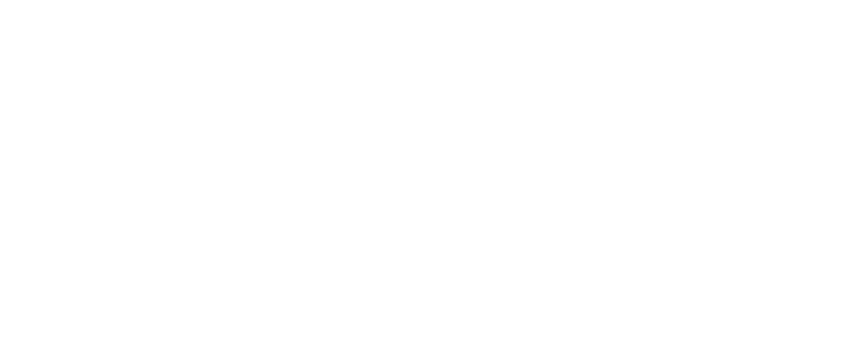
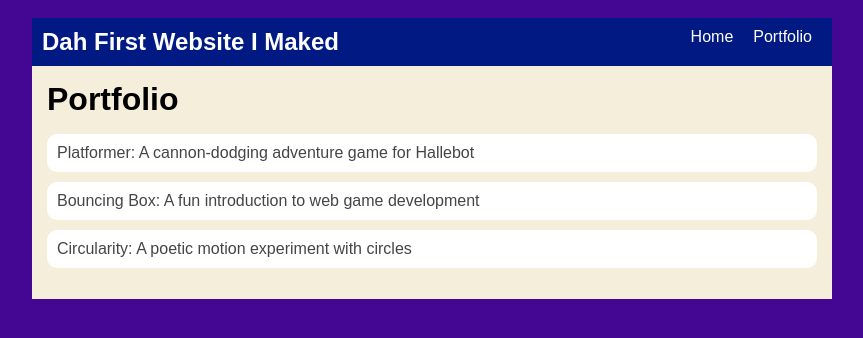
Before and after one commit to DragonBornR34/DragonBornR34.github.io, a plain HTML site: page portfolio.html in a window 1280 px wide. Shown: the whole page, without its empty margins (208-1071 px from the left). Drawn offline with Linux system fonts and the light colour scheme.

Commit message:
add portfolio page to website

```diff
--- a/portfolio.html
+++ b/portfolio.html
@@ -0,0 +1,41 @@
+<!DOCTYPE html>
+<html>
+  <head>
+    <title>Dah First Website I maked</title>
+    <link rel="stylesheet" href="style.css" />
+  </head>
+
+  <body>
+    <!--- All Content Goes Here -->
+    <div id="all-contents">
+      <nav>
+        <h1>Dah First Website I Maked</h1>
+        <ul id="nav-ul">
+          <li class="nav-li">
+            <a href="index.html">Home</a>
+          </li>
+          <li class="nav-li">
+            <a href="portfolio.html">Portfolio</a>
+          </li>
+        </ul>
+      </nav>
+
+      <main>
+        <div class="content">
+          <h1>Portfolio</h1>
+          <ul id="portfolio">
+            <li>
+              <a href="fsd-projects/platformer/">Platformer: A cannon-dodging adventure game for Hallebot</a>
+            </li>
+            <li>
+              <a href="fsd-projects/bouncing-box/">Bouncing Box: A fun introduction to web game development</a>
+            </li>
+            <li>
+              <a href="fsd-projects/circularity/">Circularity: A poetic motion experiment with circles</a>
+            </li>
+          </ul>
+        </div>
+      </main>
+    </div>
+  </body>
+</html>
--- a/style.css
+++ b/style.css
@@ -68,3 +68,28 @@ main {
 h2, h3 {
     margin: 0px;
 }
+/* Portfolio Styles */
+.content h1 {
+    color: black;
+}
+
+#portfolio {
+list-style-type: none;
+padding-left: 0;
+}
+
+#portfolio li {
+    background: #fff;
+    padding: 10px;
+    border-radius: 10px;
+    margin-bottom: 10px;
+}
+
+#portfolio li :hover {
+background: #eee;
+}
+
+#portfolio a {
+text-decoration: none;
+color: #454545;
+}
```
